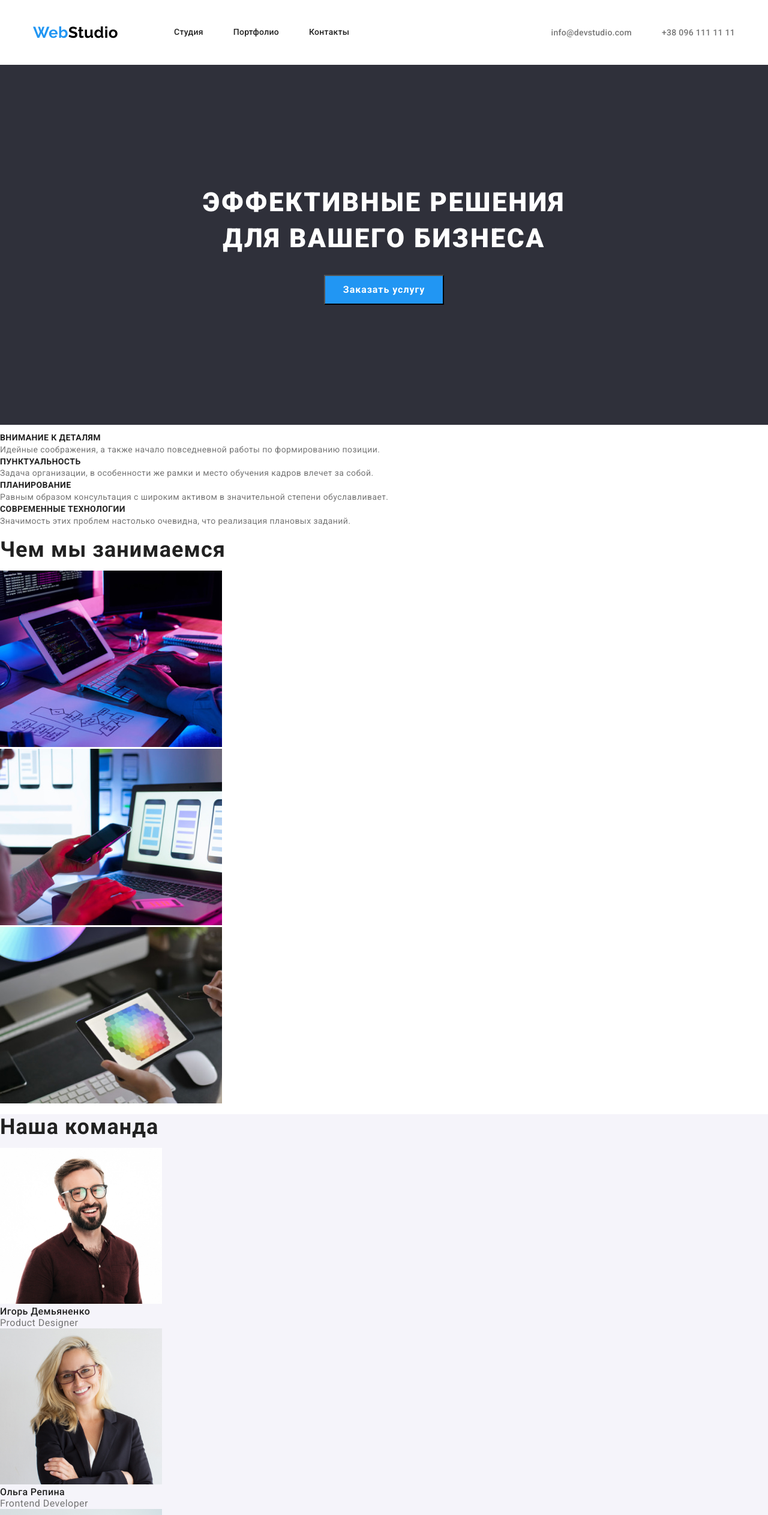
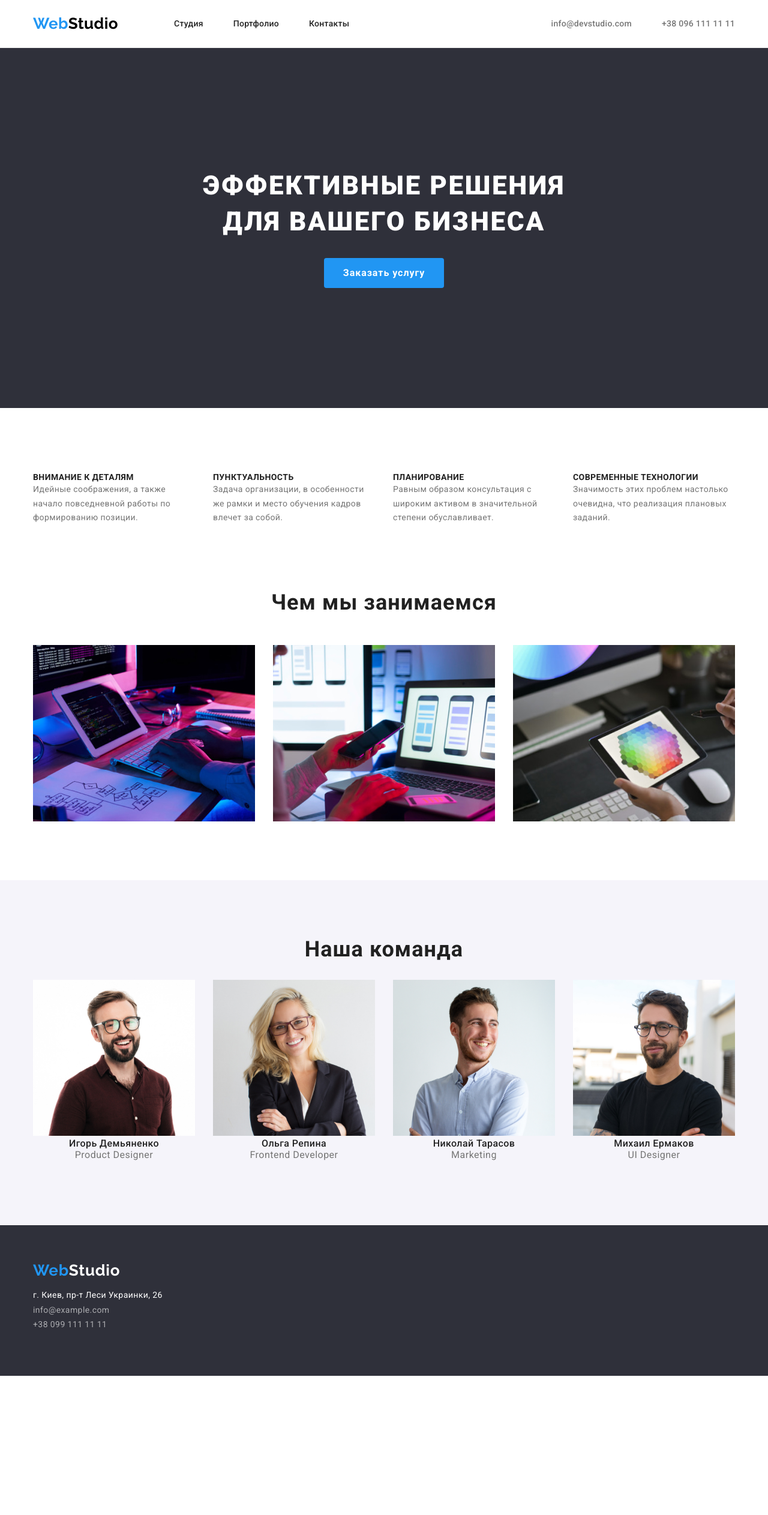
Before and after one commit to NikolayYevsovich/goit-markup-hw-03, a plain HTML site: page index.html in a window 1280 px wide. Shown: the top 2525 px of the page at 60% size. After the commit the page ends 2293 px from the top, so only its background shows below. Drawn offline with nearby package versions, Linux system fonts and the light colour scheme.

Commit message:
Add all flexes

```diff
--- a/css/styles.css
+++ b/css/styles.css
@@ -37,7 +37,7 @@ ul,
 ol {
   padding: 0;
 }
-/* Контейнер */
+/* Контейнеры */
 .container {
   width: 1200px;
   padding-left: 15px;
@@ -46,10 +46,18 @@ ol {
   margin-right: auto;
 }
 
+.section {
+  padding-top: 94px;
+  padding-bottom: 94px;
+}
+
 /* Хедер */
 .header {
   display: flex;
   align-items: center;
+  border-bottom: 1px solid #ececec;
+  padding-top: 0px;
+  padding-bottom: 0px;
 }
 /* Лого */
 .logo-primary,
@@ -71,6 +79,8 @@ ol {
 .nav {
   display: flex;
   align-items: center;
+  padding-top: 0px;
+  padding-bottom: 0px;
 }
 
 .nav-main {
@@ -81,6 +91,8 @@ ol {
 .nav-list {
   display: flex;
   margin-left: 93px;
+  margin-top: 0px;
+  margin-bottom: 0px;
 }
 .nav-link:not(:last-child) {
   margin-right: 50px;
@@ -99,7 +111,7 @@ ol {
   text-decoration: none;
   display: block;
   padding-top: 32px;
-  padding-bottom: 32px;
+  padding-bottom: 31px;
 }
 .nav-link-txt:focus,
 .nav-link-txt:hover {
@@ -174,18 +186,31 @@ ol {
   background-color: var(--accent-color);
   cursor: pointer;
   margin: 0px auto;
-  margin-bottom: 0px;
   min-width: 200px;
   height: 50px;
+  border: 1px solid transparent;
+  border-radius: 4px;
 }
 .hero-btn:hover,
 .hero-btn:focus {
   background-color: var(--hero-btn-accent);
+  border: 1px solid var(--accent-color);
+  border-radius: 4px;
 }
 
 /* Наши особенности */
+.features-list {
+  display: flex;
+  align-items: center;
+  justify-content: center;
+}
+.features-item:not(:last-child) {
+  margin-right: 30px;
+}
+
 .features-item {
   list-style-type: none;
+  width: 270px;
 }
 .features-caption {
   font-size: 14px;
@@ -198,13 +223,33 @@ ol {
   color: var(--secondary-font-color);
 }
 /* Чем мы занимаемся */
+.about {
+  padding-top: 0px;
+  text-align: center;
+}
 .about-list {
   list-style-type: none;
+  margin-top: 50px;
+  margin-bottom: 0px;
+}
+.about-list {
+  display: flex;
+  align-content: center;
+}
+.about-item:not(:last-child) {
+  margin-right: 30px;
 }
 /* Наша команда */
 .team {
   background-color: var(--third-bg-color);
+  text-align: center;
 }
+.team-list {
+  display: flex;
+  align-items: center;
+  margin-top: 30px;
+}
+
 .about-title,
 .team-title {
   font-weight: bold;
@@ -215,6 +260,10 @@ ol {
 .team-list {
   list-style-type: none;
 }
+.team-card:not(:last-child) {
+  margin-right: 30px;
+}
+
 .team-card-name {
   font-weight: 500;
   font-size: 16px;
@@ -230,6 +279,9 @@ ol {
 /* Футер */
 .footer {
   background-color: var(--secondary-bg-color);
+  text-align: left;
+  padding-top: 60px;
+  padding-bottom: 60px;
 }
 .footer-logo-prim,
 .footer-logo-sec {
@@ -242,9 +294,13 @@ ol {
 }
 .footer-logo {
   text-decoration: none;
+  margin-left: 0px;
 }
 .footer-logo-sec {
   color: var(--sec-bg-font-color);
+}
+.address {
+  margin-left: 0px;
 }
 .address-item {
   list-style-type: none;
@@ -278,6 +334,11 @@ ol {
 /* Портфолио */
 .portfolio-list {
   list-style-type: none;
+  display: flex;
+  flex-wrap: wrap;
+  align-content: center;
+  justify-content: center;
+  margin-bottom: 34px;
 }
 .portfolio-btn {
   font-family: var(--main-font);
@@ -288,13 +349,35 @@ ol {
   text-align: center;
   letter-spacing: 0.03em;
   color: var(--main-font-color);
+  padding: 5px 21px;
+  min-width: 128px;
+  border: 1px solid transparent;
+  border-radius: 4px;
 }
+.list-btn:not(:last-child) {
+  margin-right: 8px;
+}
+
 .portfolio-btn:hover,
 .portfolio-btn:focus {
   color: #ffffff;
   background-color: var(--accent-color);
   cursor: pointer;
+  border: 1px solid var(--accent-color);
 }
+
+.portfolio-item {
+  width: 370px;
+  margin-right: 30px;
+  margin-bottom: 30px;
+}
+.portfolio-item:nth-child(3n) {
+  margin-right: 0px;
+}
+.portfolio-item:nth-last-child(-n + 3) {
+  margin-bottom: 0px;
+}
+
 .portfolio-card {
   text-decoration: none;
 }
--- a/index.html
+++ b/index.html
@@ -43,7 +43,8 @@
         </div>
 		</section>
 			<!-- Секция Наши особенности -->
-		<section class="features">
+		<section class="features section">
+			<div class="container">
 			<h2 class="features-title">Наши особенности</h2>
 			<ul class="features-list">
 				<li class="features-item">
@@ -63,8 +64,11 @@
 					<p class="features-text">Значимость этих проблем настолько очевидна, что реализация плановых заданий.</p>
 				</li>
 			</ul>
+			</div>
 			</section>
-			<section class="about">
+			<!-- Секция Чем мы занимаемся -->
+			<section class="about section">
+			<div class="container">
 			<h2 class="about-title">Чем мы занимаемся</h2>
 			<ul class="about-list">
 				<li class="about-item">
@@ -77,9 +81,11 @@
 					<img class="about-img" src="./images/box3.jpg" alt="работа с планшетом" width="370" height="294">
 				</li>
 			</ul>
+			</div>
 		</section>
 		<!-- Секция наша команда -->
-		<section class="team">
+		<section class="team section">
+			<div class="container">
 			<h2 class="team-title">Наша команда</h2>
 			<ul class="team-list">
 				<li class="team-card">
@@ -103,10 +109,12 @@
 					<p class="team-card-txt" lang="en">UI Designer</p>
 				</li>
 			</ul>
+			</div>
 		</section>
 	</main>
 	<!-- Футер -->
 	<footer class="footer">
+		<div class="container">
 		<a class="footer-logo" href="./index.html"> <span class="footer-logo-prim">Web</span><span class="footer-logo-sec">Studio</span> </a>
 		<address class="address">
 		<ul class="address-list">
@@ -121,6 +129,7 @@
 			</li>
 		</ul>
 		</address>
+		</div>
 	</footer>
 </body>
 </html>
```
Also changed, not shown: portfolio.html (+14 -9 lines), images/pf-img-1.jpg.
